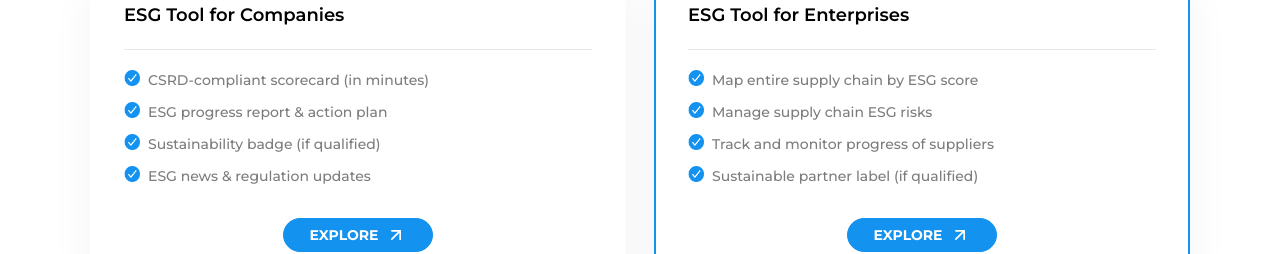
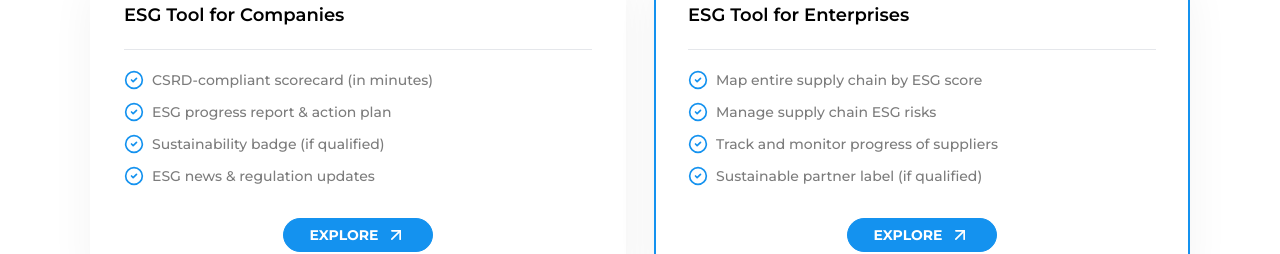
Before and after one commit to RaoAkif/Klimado, a Next.js app: page / in a window 1280 px wide. Shown: the part 871-1125 px from the top of the page. Built offline with nearby package versions, Linux system fonts and the light colour scheme.

Commit message:
Connect Pre Sign Up button to the Hero

```diff
--- a/src/app/(routes)/components/hero.tsx
+++ b/src/app/(routes)/components/hero.tsx
@@ -1,16 +1,20 @@
-import Image from "next/image";
-import Line from "@/components/ui/line";
-import Link from "next/link";
-import { ArrowRight } from "lucide-react";
-import DividerSlim from "@/components/ui/divider-slim";
-import { EXTERNAL_LINKS } from "@/data/links/all-web-external-links";
+// 'use client';
+
+import Image from 'next/image';
+import { useState } from 'react';
+import { ArrowRight } from 'lucide-react';
+import Modal from '@/components/ui/Modal';
+import Line from '@/components/ui/line';
+import DividerSlim from '@/components/ui/divider-slim';
 
 export default function Hero() {
+  const [isModalOpen, setIsModalOpen] = useState(false);
+
   return (
     <section className="first-section overflow-hidden">
-      <div className="flex flex-col  lg:mt-12 lg:gap-5 container relative">
+      <div className="flex flex-col lg:mt-12 lg:gap-5 container relative">
         <Image
-          src={"/hero-homepage.svg"}
+          src="/hero-homepage.svg"
           alt="Hero Image"
           height={300}
           width={300}
@@ -18,35 +22,57 @@ export default function Hero() {
         />
 
         <div className="flex flex-col items-center text-center gap-y-3 md:gap-y-5 lg:text-start lg:items-start w-full lg:w-[45%]">
-          <h1 className="h1-content ">
+          <h1 className="h1-content">
             ESG Software for CSRD Reporting: Easy. Affordable. Fast.
           </h1>
           <Line />
-          <p className="p-content" style={{ fontWeight: "600" }}>
+          <p className="p-content" style={{ fontWeight: '600' }}>
             ESG Tool for 360° sustainability solution for EU businesses across all sectors.
           </p>
           <ul className="flex flex-col gap-2 md:flex-row md:gap-5 lg:flex-col lg:gap-2 mt-[-9px]">
             <li className="p-content flex gap-1 items-center text-sm">
-              <Image className="mr-1" height={14} width={14} src="/img/icons/Vector (Stroke).png" alt="tick icon" /> No Training
-              Required
+              <Image
+                className="mr-1"
+                height={14}
+                width={14}
+                src="/img/icons/Vector (Stroke).png"
+                alt="tick icon"
+              />{' '}
+              No Training Required
             </li>
             <li className="p-content flex gap-1 items-center text-sm">
-              <Image className="mr-1" height={14} width={14} src="/img/icons/Vector (Stroke).png" alt="tick icon" /> Zero Consultancy
-              Fee
+              <Image
+                className="mr-1"
+                height={14}
+                width={14}
+                src="/img/icons/Vector (Stroke).png"
+                alt="tick icon"
+              />{' '}
+              Zero Consultancy Fee
             </li>
             <li className="p-content flex gap-1 items-center text-sm">
-              <Image className="mr-1" height={14} width={14} src="/img/icons/Vector (Stroke).png" alt="tick icon" /> Setup Within
-              Minutes
+              <Image
+                className="mr-1"
+                height={14}
+                width={14}
+                src="/img/icons/Vector (Stroke).png"
+                alt="tick icon"
+              />{' '}
+              Setup Within Minutes
             </li>
           </ul>
 
           <DividerSlim />
-          <Link href={EXTERNAL_LINKS.login} className="gap-2 btn btn-secondary">
+          <button
+            onClick={() => setIsModalOpen(true)}
+            className="gap-2 btn btn-secondary"
+          >
             Pre Sign Up <ArrowRight />
-          </Link>
+          </button>
           <p className="p-content font-medium">*no credit card required</p>
         </div>
       </div>
+      {isModalOpen && <Modal onClose={() => setIsModalOpen(false)} />}
     </section>
   );
 }
--- a/src/app/(routes)/components/tool-comparator-section.tsx
+++ b/src/app/(routes)/components/tool-comparator-section.tsx
@@ -2,8 +2,7 @@ import Badge from "@/components/ui/badge";
 import DividerSlim from "@/components/ui/divider-slim";
 import Line from "@/components/ui/line";
 import { EXTERNAL_LINKS } from "@/data/links/all-web-external-links";
-import { ArrowUpRight } from "lucide-react";
-import Image from "next/image";
+import { ArrowUpRight, CircleCheck } from "lucide-react";
 import Link from "next/link";
 
 export default function ToolComparatorSection() {
@@ -31,20 +30,20 @@ export default function ToolComparatorSection() {
                 <DividerSlim />
               </div>
               <ul className="space-y-3">
-                <li className="flex gap-2 p-content font-medium align-center">
-                  <Image style={{height: '16px', width: '16px'}} src="/img/icons/Vector bullet2.png" alt="vector bullet 2" width={16} height={16} />
+                <li className="flex gap-2 p-content font-medium">
+                  <CircleCheck className="text-primary size-5" />
                   CSRD-compliant scorecard (in minutes)
                 </li>
-                <li className="flex gap-2 p-content font-medium align-center">
-                  <Image style={{height: '16px', width: '16px'}} src="/img/icons/Vector bullet2.png" alt="vector bullet 2" width={16} height={16} />
+                <li className="flex gap-2 p-content font-medium">
+                  <CircleCheck className="text-primary size-5" />
                   ESG progress report & action plan
                 </li>
-                <li className="flex gap-2 p-content font-medium align-center">
-                  <Image style={{height: '16px', width: '16px'}} src="/img/icons/Vector bullet2.png" alt="vector bullet 2" width={16} height={16} />
+                <li className="flex gap-2 p-content font-medium">
+                  <CircleCheck className="text-primary size-5" />
                   Sustainability badge (if qualified)
                 </li>
-                <li className="flex gap-2 p-content font-medium align-center">
-                  <Image style={{height: '16px', width: '16px'}} src="/img/icons/Vector bullet2.png" alt="vector bullet 2" width={16} height={16} />
+                <li className="flex gap-2 p-content font-medium">
+                  <CircleCheck className="text-primary size-5" />
                   ESG news & regulation updates
                 </li>
               </ul>
@@ -65,20 +64,20 @@ export default function ToolComparatorSection() {
                 <DividerSlim />
               </div>
               <ul className="space-y-3">
-                <li className="flex gap-2 p-content font-medium align-center">
-                  <Image style={{height: '16px', width: '16px'}} src="/img/icons/Vector bullet2.png" alt="vector bullet 2" width={16} height={16} />
+                <li className="flex gap-2 p-content font-medium">
+                  <CircleCheck className="text-primary size-5" />
                   Map entire supply chain by ESG score
                 </li>
-                <li className="flex gap-2 p-content font-medium align-center">
-                  <Image style={{height: '16px', width: '16px'}} src="/img/icons/Vector bullet2.png" alt="vector bullet 2" width={16} height={16} />
+                <li className="flex gap-2 p-content font-medium">
+                  <CircleCheck className="text-primary size-5" />
                   Manage supply chain ESG risks
                 </li>
-                <li className="flex gap-2 p-content font-medium align-center">
-                  <Image style={{height: '16px', width: '16px'}} src="/img/icons/Vector bullet2.png" alt="vector bullet 2" width={16} height={16} />
+                <li className="flex gap-2 p-content font-medium">
+                  <CircleCheck className="text-primary size-5" />
                   Track and monitor progress of suppliers
                 </li>
-                <li className="flex gap-2 p-content font-medium align-center">
-                  <Image style={{height: '16px', width: '16px'}} src="/img/icons/Vector bullet2.png" alt="vector bullet 2" width={16} height={16} />
+                <li className="flex gap-2 p-content font-medium">
+                  <CircleCheck className="text-primary size-5" />
                   Sustainable partner label (if qualified)
                 </li>
               </ul>
--- a/src/app/components/sections/header/navbar-links.tsx
+++ b/src/app/components/sections/header/navbar-links.tsx
@@ -44,11 +44,6 @@ export default function NavbarLinks({
           ]}
         />
         <li>
-          <Link href={EXTERNAL_LINKS.contact} className="btn btn-secondary">
-            Book a demo
-          </Link>
-        </li>
-        <li>
           <button
             onClick={() => setIsModalOpen(true)}
             className="btn btn-primary flex gap-1 items-center"
```
